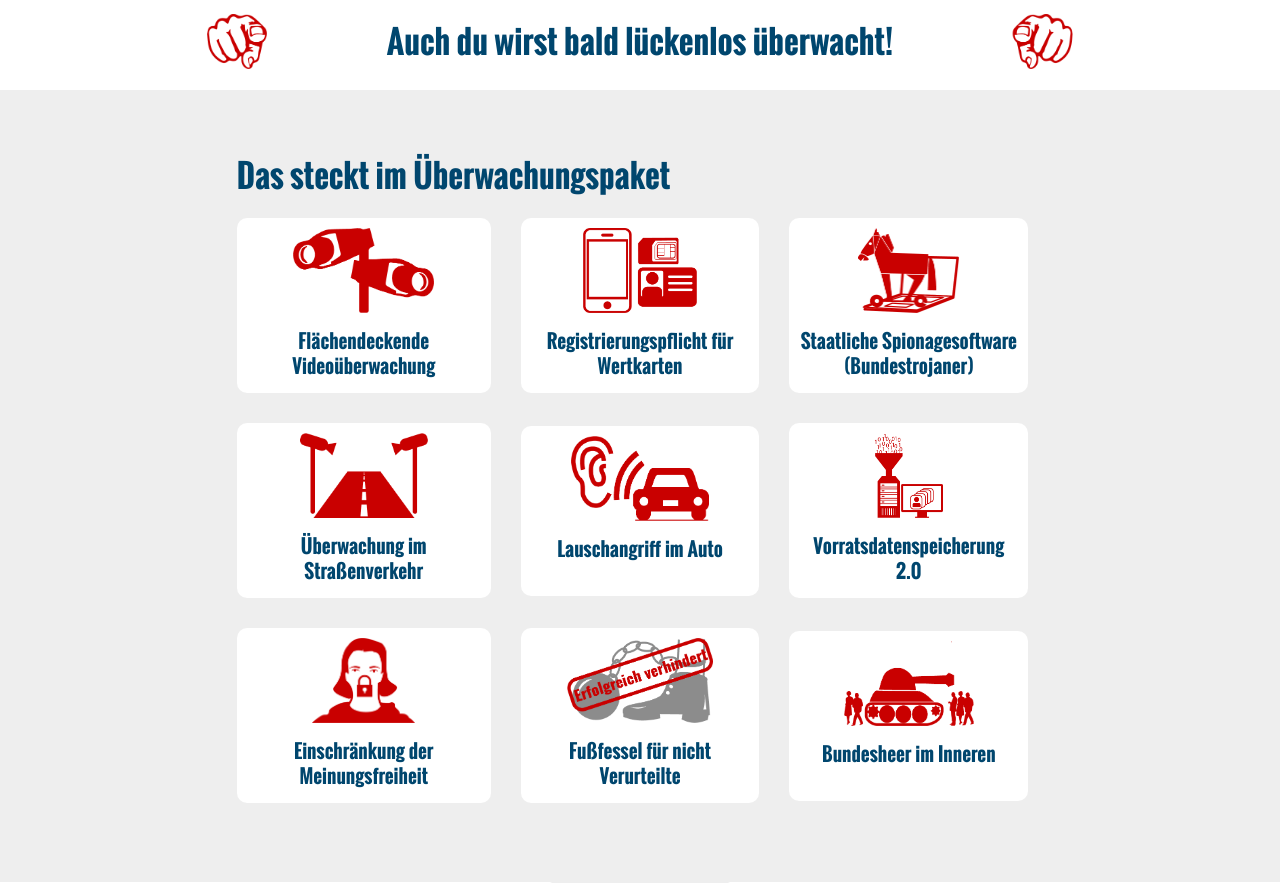
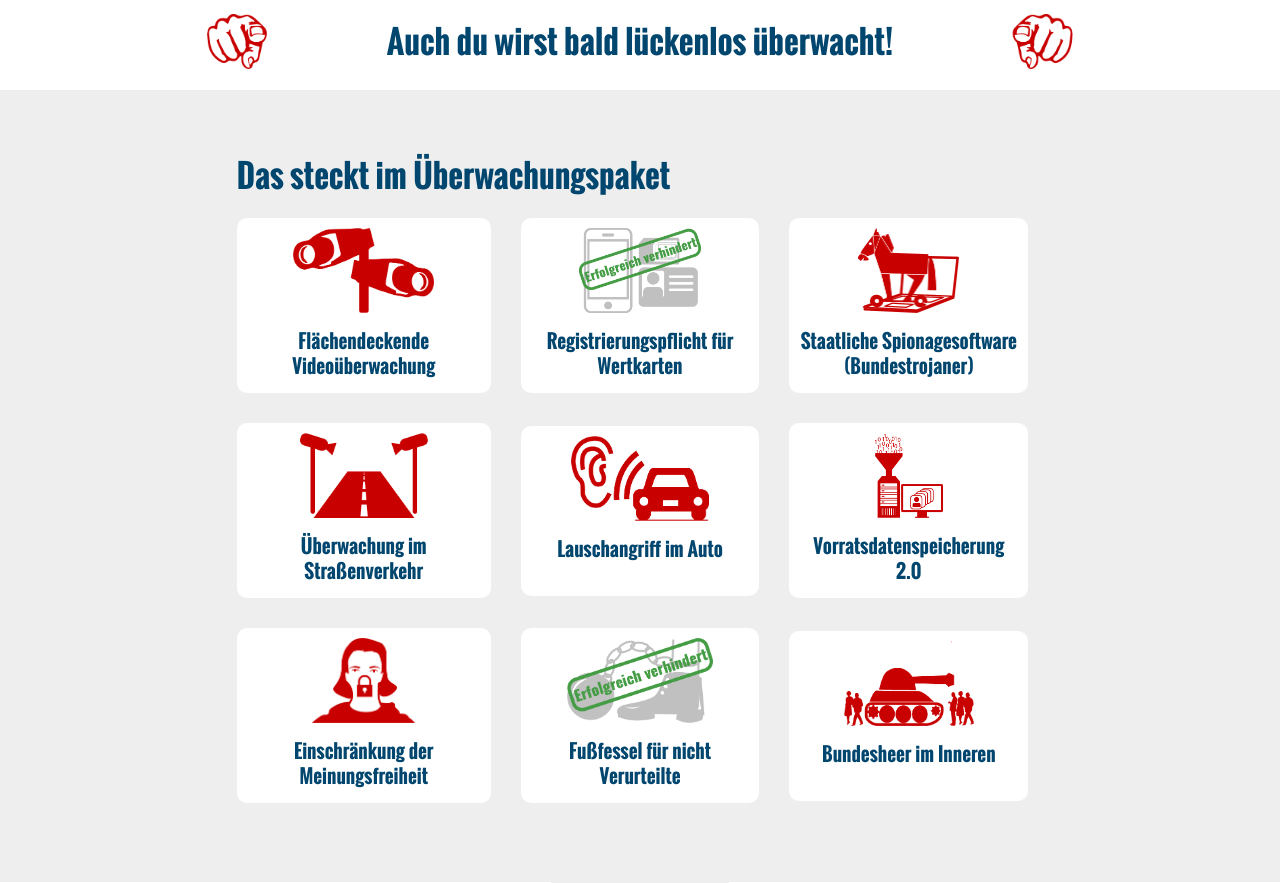
Before and after one commit to AKVorrat/ueberwachungspaket.at, a Flask app: template ueberwachungspaket/templates/index.html in a window 1280 px wide. Shown: the part 512-1395 px from the top of the page. Run offline with Flask 2, Linux system fonts and the light colour scheme; the template is opened without the code that fills it, so the values that code supplies are empty; parts of the project's set-up code (start-up, migrations or seed data) failed here and were passed over; some libraries are stand-ins or nearby versions.

Commit message:
Replace "Fußfessel" and "SIM-ID" icons

```diff
--- a/ueberwachungspaket/templates/index.html
+++ b/ueberwachungspaket/templates/index.html
@@ -44,7 +44,7 @@
 				<div class="column">
 					<a href="https://epicenter.works/thema/ueberwachungspaket#Wertkarten">
 						<div class="c-block">
-							<div class="center"><img src="static/img/icons/SIM-ID.png"></div>
+							<div class="center"><img src="static/img/icons/SIM-ID-verhindert.png"></div>
 						<h4>Registrierungspflicht für Wertkarten</h4></div>
 					</a>
 				</div>
```
Also changed, not shown: ueberwachungspaket/static/img/icons/Fussfessel-verhindert.png, ueberwachungspaket/static/img/icons/SIM-ID-verhindert.png (added).
